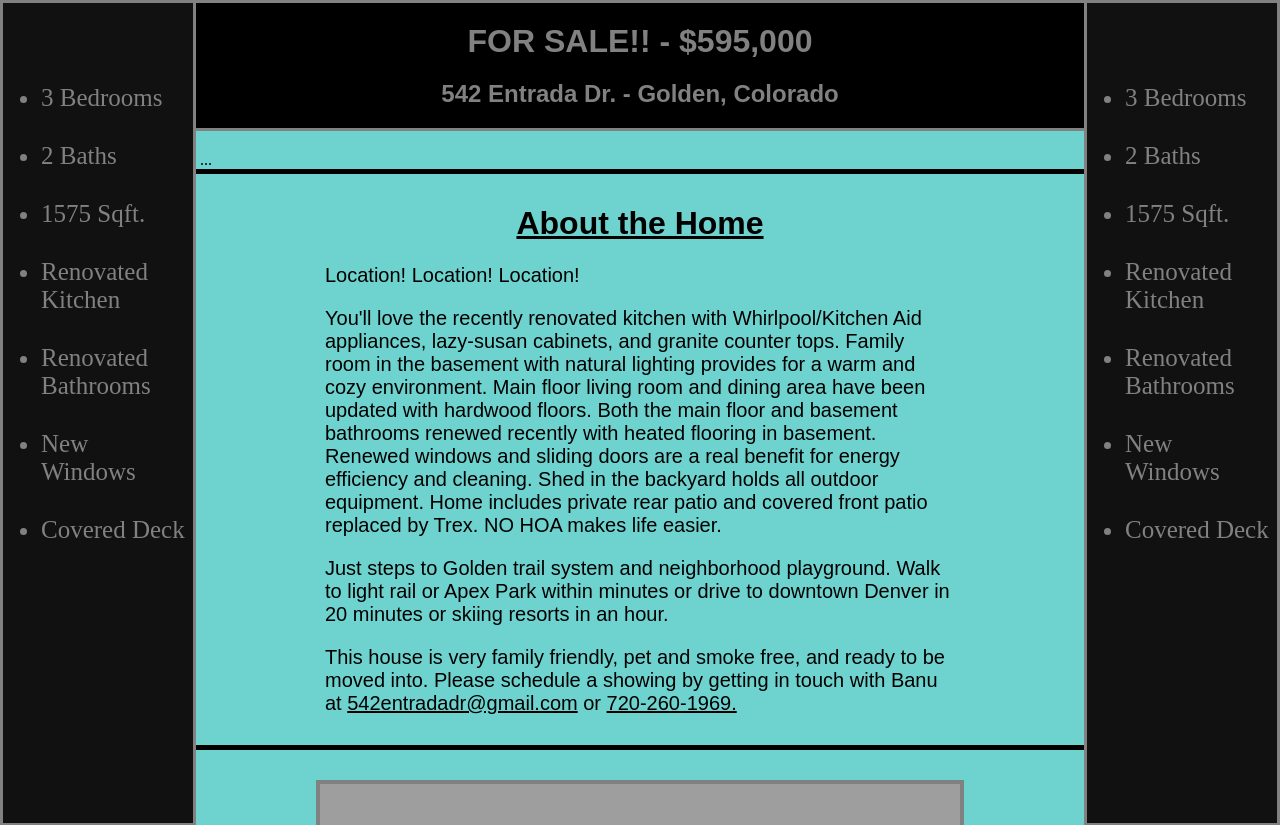
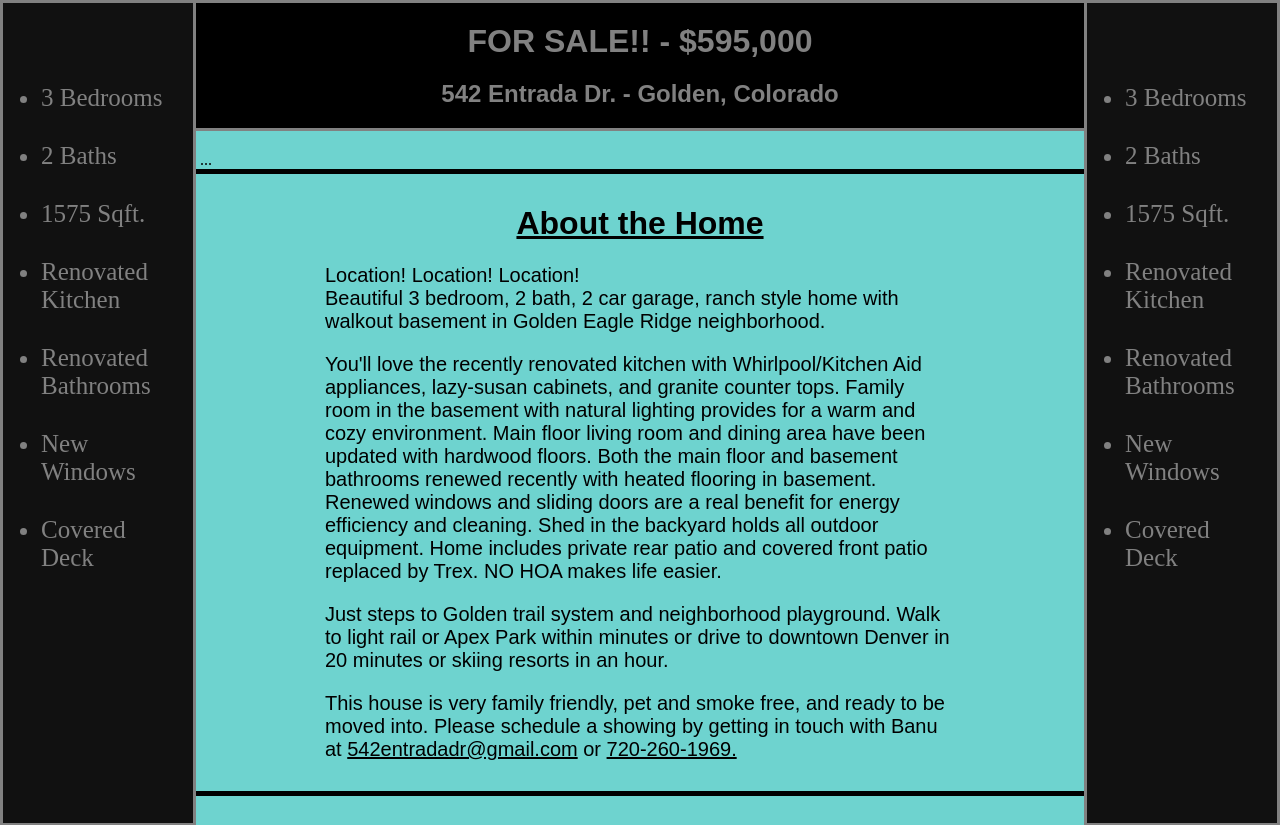
Before and after one commit to Denizhan-Yigitbas/542_Entrada_Dr_Sale_Website, a plain HTML site: page index.html in a window 1280 px wide. Shown: the top 825 px of the page. Drawn offline with Linux system fonts and the light colour scheme; some packages are replaced by stand-ins of ours; grey boxes are pictures that could not be loaded.

Commit message:
Updated expired photo gallery. Added right margin to nav bars. Added br to description

```diff
--- a/index.html
+++ b/index.html
@@ -44,9 +44,9 @@
 
     <!-- cinopa photo galleries  -->
     <div class = "category" id = "photo_gallery">
-      <div id="cp_widget_b6954f2e-8b65-4620-aae4-0807650edc86">...</div>
+      <div id="cp_widget_93b5245f-7728-40ca-842c-a7c5c70e8787">...</div>
       <script type="text/javascript">
-        var cpo = []; cpo["_object"] ="cp_widget_b6954f2e-8b65-4620-aae4-0807650edc86"; cpo["_fid"] = "AELArZOmDiP6";
+        var cpo = []; cpo["_object"] ="cp_widget_93b5245f-7728-40ca-842c-a7c5c70e8787"; cpo["_fid"] = "AQBA9auM5rgd";
         var _cpmp = _cpmp || []; _cpmp.push(cpo);
         (function() { var cp = document.createElement("script"); cp.type = "text/javascript";
         cp.async = true; cp.src = "//www.cincopa.com/media-platform/runtime/libasync.js";
@@ -59,10 +59,9 @@
     <div class = "category" id="description">
       <h1 class = "category-title"> About the Home </h1>
       <div class = "center" id = "description_paragraphs">
-        <p> Location! Location! Location! </p>
+        <p> Location! Location! Location! <br>Beautiful 3 bedroom, 2 bath, 2 car garage, ranch style home with walkout basement in Golden Eagle Ridge neighborhood.
 
-        <p>
-          You'll love the recently renovated kitchen with Whirlpool/Kitchen Aid appliances, lazy-susan cabinets, and granite counter tops. Family room in the basement with natural lighting provides for a warm and cozy environment. Main floor living room and dining area have been updated with hardwood floors. Both the main floor and basement bathrooms renewed recently with heated flooring in basement. Renewed windows and sliding doors are a real benefit for energy efficiency and cleaning. Shed in the backyard holds all outdoor equipment. Home includes private rear patio and covered front patio replaced by Trex. NO HOA makes life easier.
+        <p>You'll love the recently renovated kitchen with Whirlpool/Kitchen Aid appliances, lazy-susan cabinets, and granite counter tops. Family room in the basement with natural lighting provides for a warm and cozy environment. Main floor living room and dining area have been updated with hardwood floors. Both the main floor and basement bathrooms renewed recently with heated flooring in basement. Renewed windows and sliding doors are a real benefit for energy efficiency and cleaning. Shed in the backyard holds all outdoor equipment. Home includes private rear patio and covered front patio replaced by Trex. NO HOA makes life easier.
         </p>
 
         <p>
@@ -79,7 +78,6 @@
     <div id="google_map">
       <div id="map"></div>
       <script>
-
         function initMap() {
           var myLatLng = {lat: 39.7250435, lng: -105.2101793};
 
--- a/style.css
+++ b/style.css
@@ -93,7 +93,7 @@ body {
 
 /* The navigation menu links */
 .sidenavleft ul {
-  padding: 6px 8px 0px 38px;
+  padding: 6px 30px 0px 38px;
   text-decoration: none;
   font-size: 25px;
   color: #818181;
@@ -126,7 +126,7 @@ body {
 
 /* The navigation menu links */
 .sidenavright ul {
-  padding: 6px 8px 30px 38px;
+  padding: 6px 30px 30px 38px;
   text-decoration: none;
   font-size: 25px;
   color: #818181;
```
